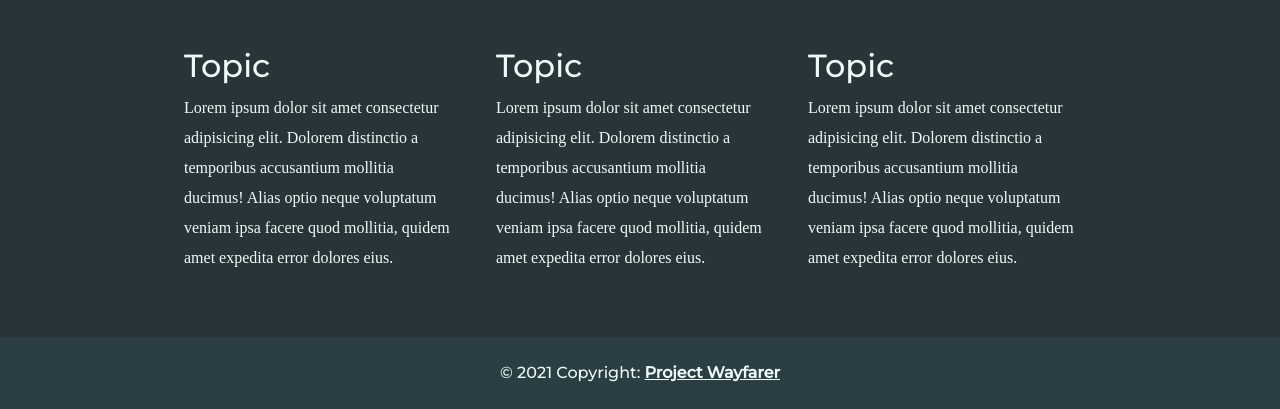
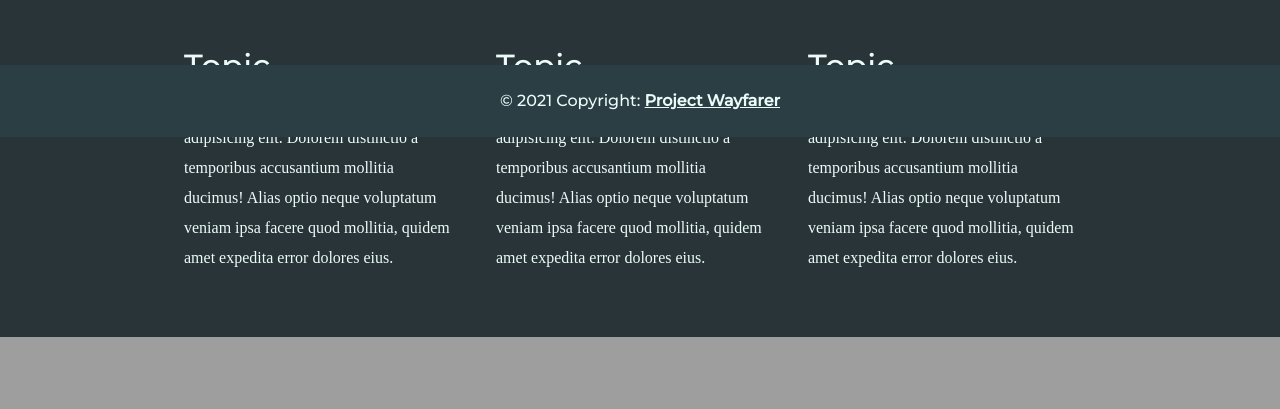
Before and after one commit to brianhung7/project-wayfare, a Django app: page / in a window 1280 px wide. Shown: the part 663-1072 px from the top of the page. After the commit the page ends 1000 px from the top, so only its background shows below. Run offline with Django 3.2, Linux system fonts and the light colour scheme; data that the repository does not hold is empty; some libraries are stand-ins or nearby versions; some web fonts are replaced.

Commit message:
playing around with footer

```diff
--- a/main_app/static/styles/main.css
+++ b/main_app/static/styles/main.css
@@ -6,11 +6,11 @@
 body {
     background: #283438;
     color: #2b3e44;
-    height: 100vh;
+    height: 100vh - 134px;
 }
 
 .body-container___base {
-    min-height: 100% - 72px;
+    height: 100%;
 }
 
 .navbar {
@@ -175,8 +175,12 @@ body {
 
 footer{
     background-color: #2b3e44;
+    bottom: 0;
     color: #ebfcf8;
+    display: inline-block;
     font-family: 'Montserrat', sans-serif;
+    position: fixed;
+    /* top: auto; */
     width: 100%;
 }
 
```
